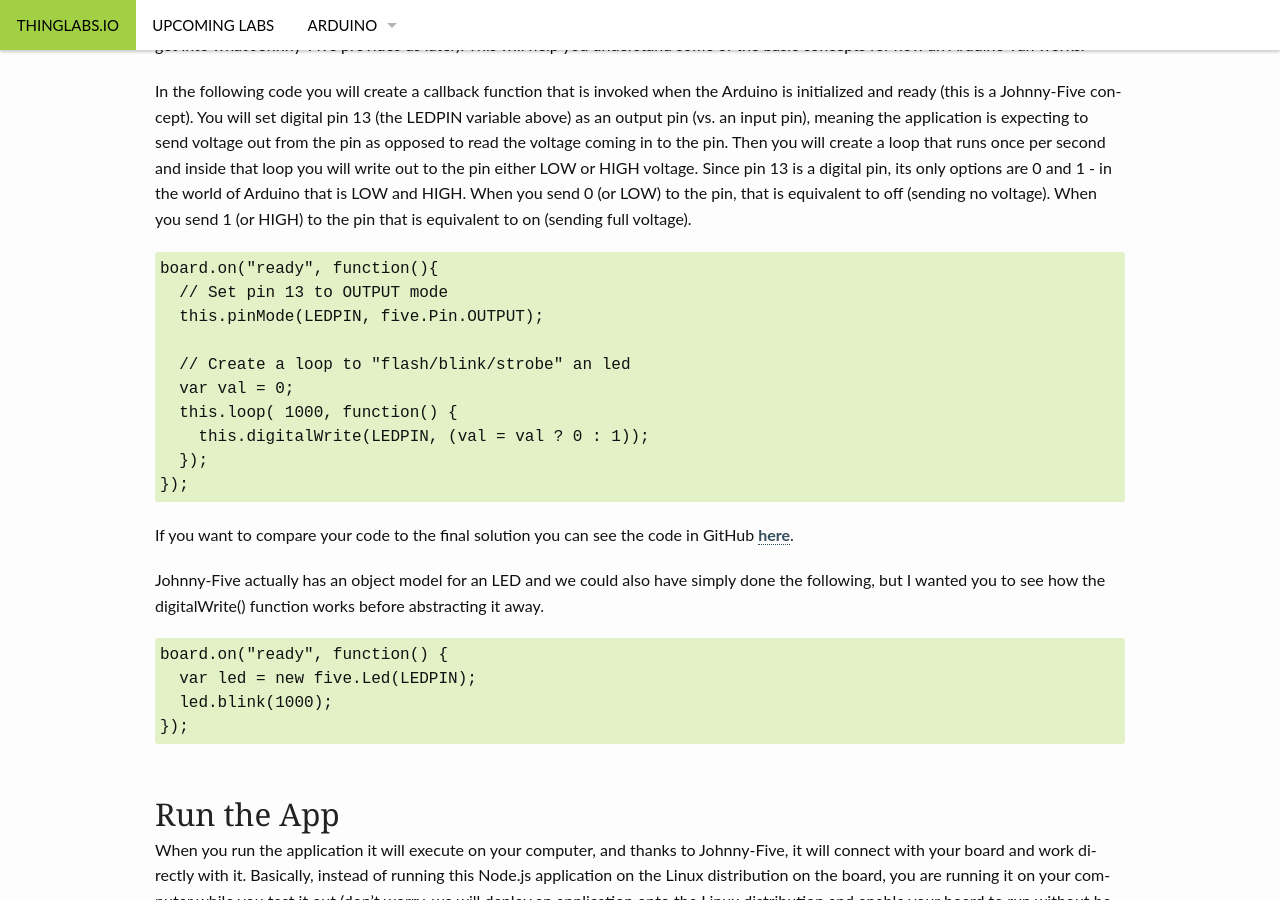
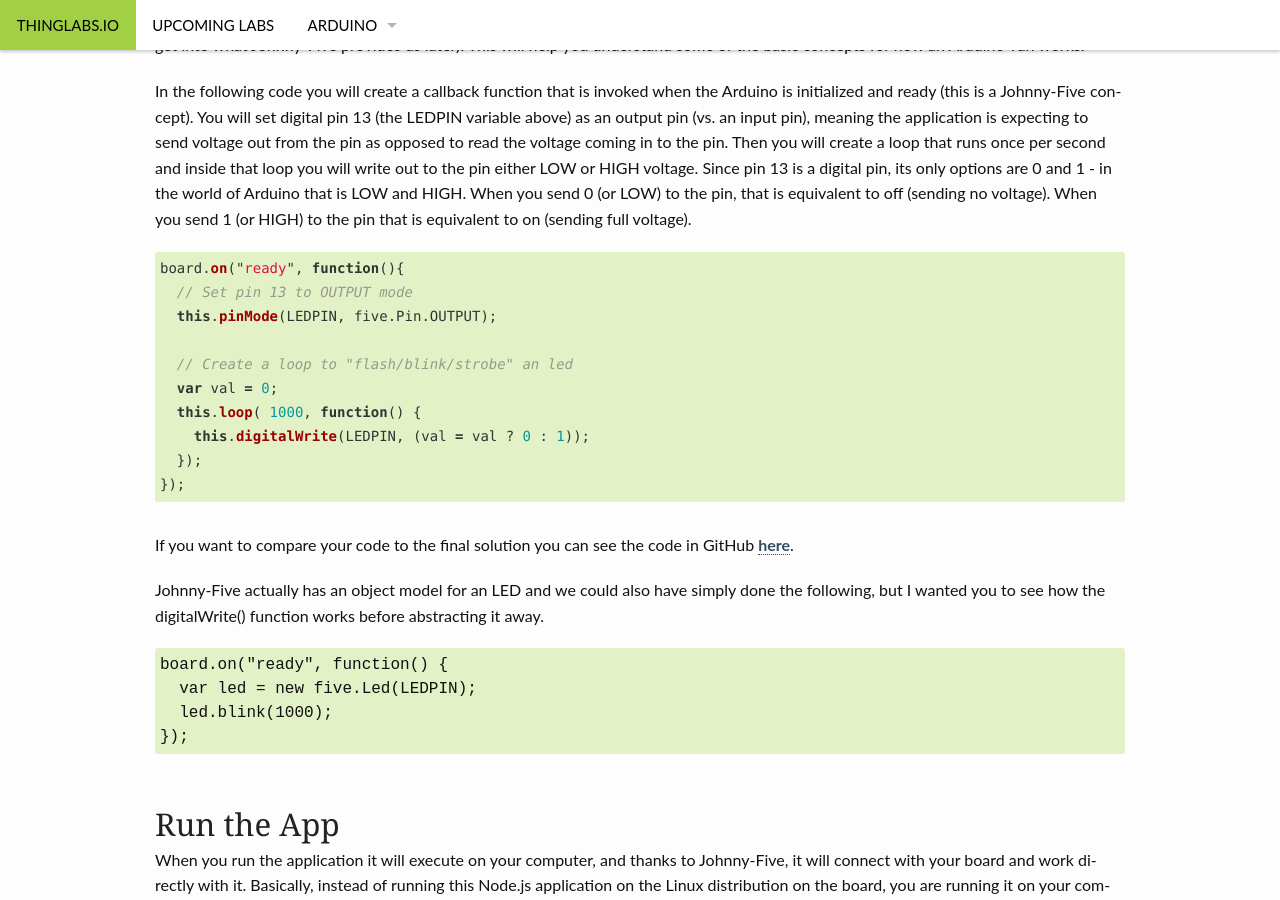
Before and after one commit to ThingLabsIo/ThingLabsIo.github.io, a Jekyll site: the page built from pages/lab001.md, in a window 1280 px wide and 900 px high, scrolled down 4145 px. Built offline with Jekyll 4.4.1, drawn with Linux system fonts in a browser that asks for light colours.

Commit message:
testing includes

```diff
--- /dev/null
+++ b/_includes/arduino-lab001-a.js
@@ -0,0 +1,10 @@
+board.on("ready", function(){
+  // Set pin 13 to OUTPUT mode
+  this.pinMode(LEDPIN, five.Pin.OUTPUT);
+
+  // Create a loop to "flash/blink/strobe" an led
+  var val = 0;
+  this.loop( 1000, function() {
+    this.digitalWrite(LEDPIN, (val = val ? 0 : 1));
+  });
+});
--- a/pages/lab001.md
+++ b/pages/lab001.md
@@ -107,18 +107,9 @@ Johnny-Five provides a collection of objects that represent the board, the pins
 
 In the following code you will create a callback function that is invoked when the Arduino is initialized and ready (this is a Johnny-Five concept). You will set digital pin 13 (the LEDPIN variable above) as an output pin (vs. an input pin), meaning the application is expecting to send voltage out from the pin as opposed to read the voltage coming in to the pin. Then you will create a loop that runs once per second and inside that loop you will write out to the pin either LOW or HIGH voltage. Since pin 13 is a digital pin, its only options are 0 and 1 - in the world of Arduino that is LOW and HIGH. When you send 0 (or LOW) to the pin, that is equivalent to off (sending no voltage). When you send 1 (or HIGH) to the pin that is equivalent to on (sending full voltage).
 
-<pre>
-board.on("ready", function(){
-  // Set pin 13 to OUTPUT mode
-  this.pinMode(LEDPIN, five.Pin.OUTPUT);
-
-  // Create a loop to "flash/blink/strobe" an led
-  var val = 0;
-  this.loop( 1000, function() {
-    this.digitalWrite(LEDPIN, (val = val ? 0 : 1));
-  });
-});
-</pre>
+{% highlight javascript %}
+{% include arduino-lab001-a.js %}
+{% endhighlight %}
 
 If you want to compare your code to the final solution you can see the code in GitHub [here](https://github.com/ThingLabsIo/IoTLabs/blob/master/Arduino/Labs01_03/lab01.js).
 
```
